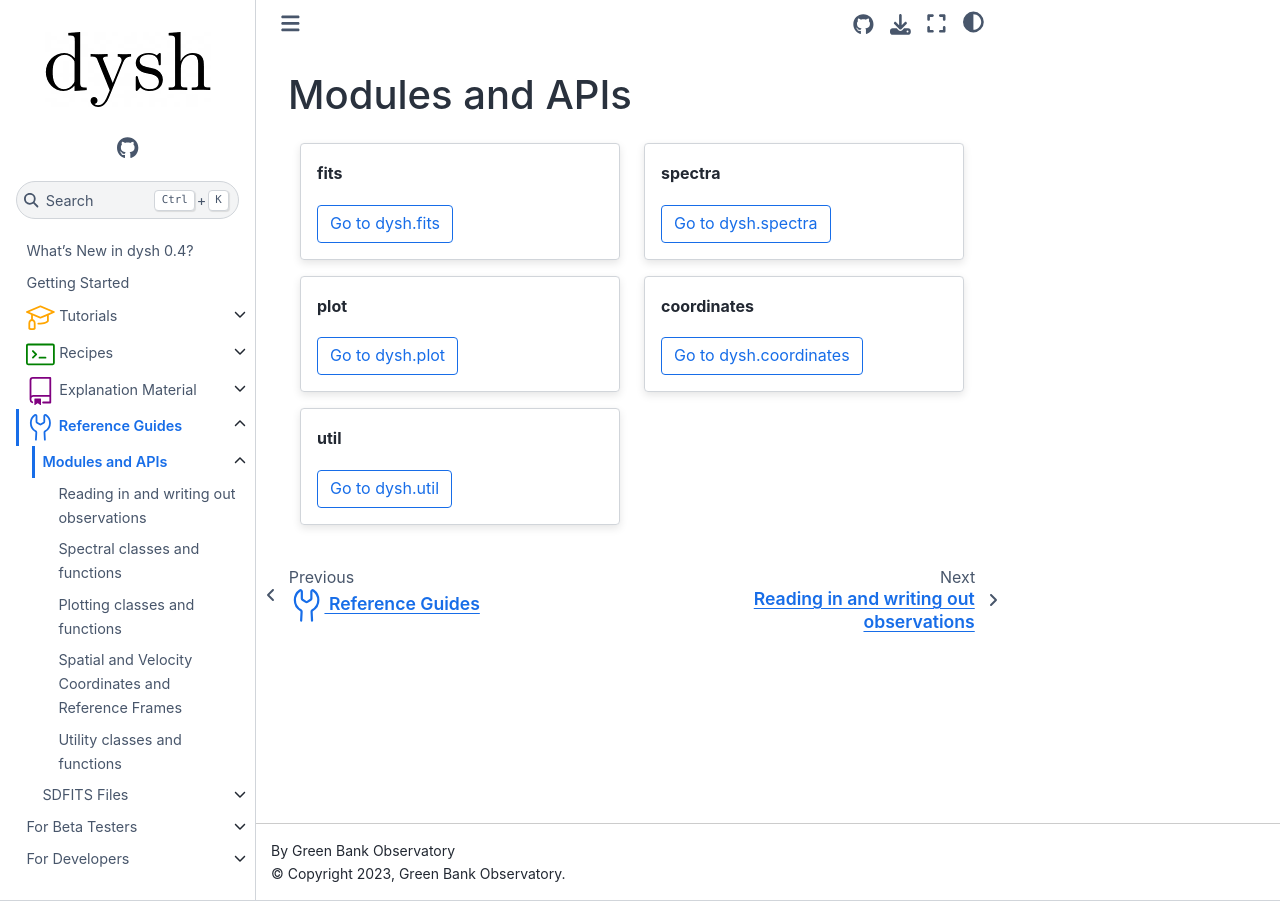
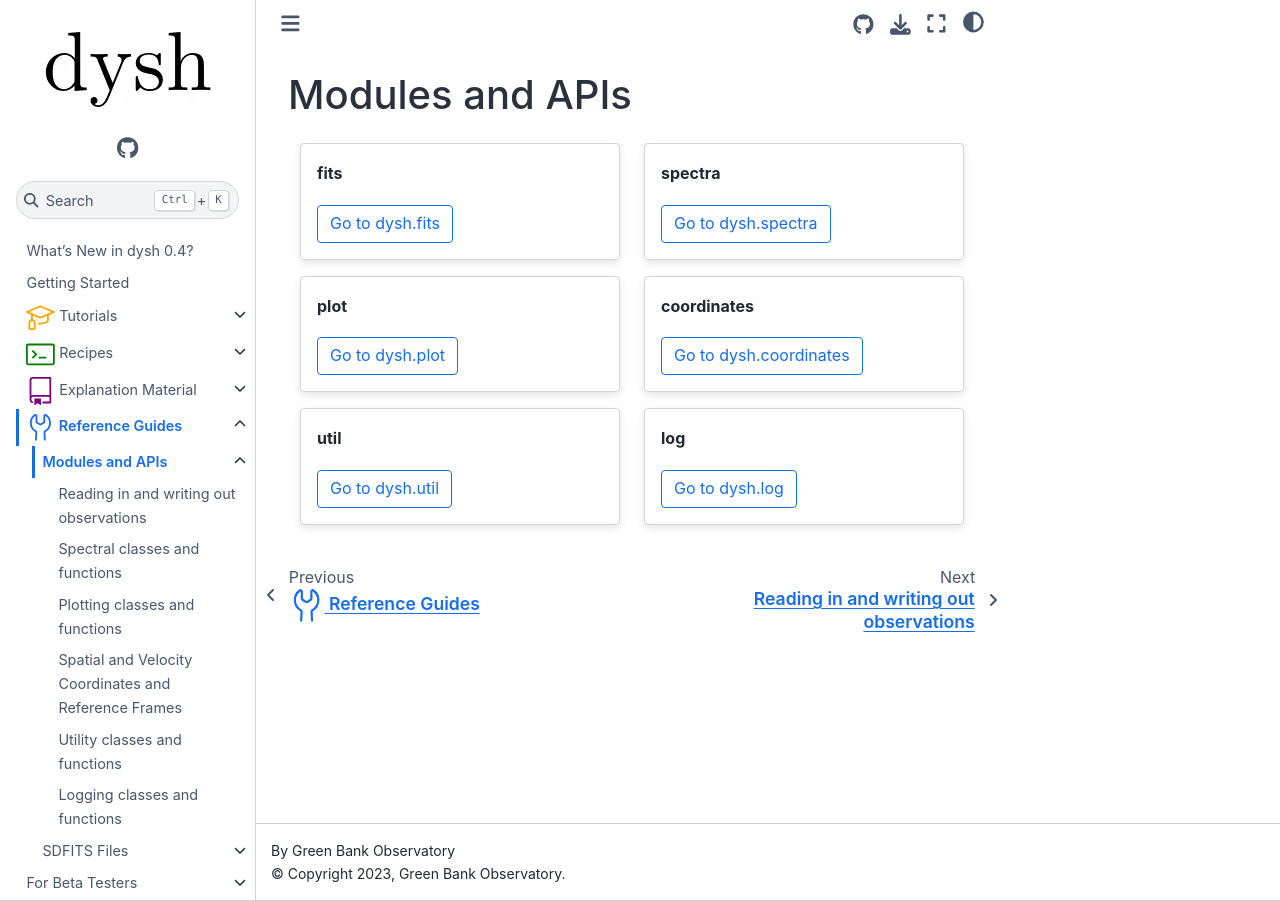
Before and after one commit to GreenBankObservatory/dysh, a Sphinx documentation site: the page built from docs/source/reference/modules/index.rst, in a window 1280 px wide. Built offline with Sphinx 7.4.7 and the Sphinx Book theme 1.1.4, drawn with Linux system fonts in a browser that asks for light colours; pages that are not in the unit, such as notebooks, are missing from menus.

Commit message:
Add: reference material for log module

```diff
--- a/docs/source/reference/modules/index.rst
+++ b/docs/source/reference/modules/index.rst
@@ -69,6 +69,19 @@
 
             Go to dysh.util
 
+    .. grid-item-card::
+        :shadow: md
+        :margin: 2 2 0 0
+
+        **log**
+
+        .. button-link:: dysh.log.html
+            :color: primary
+            :outline:
+            :click-parent:
+
+            Go to dysh.log
+
 .. toctree::
    :maxdepth: 2
    :hidden:
@@ -78,3 +91,4 @@
    dysh.plot
    dysh.coordinates
    dysh.util
+   dysh.log
```
